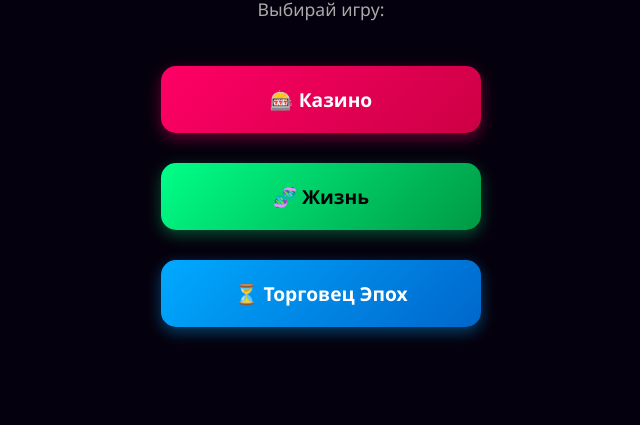
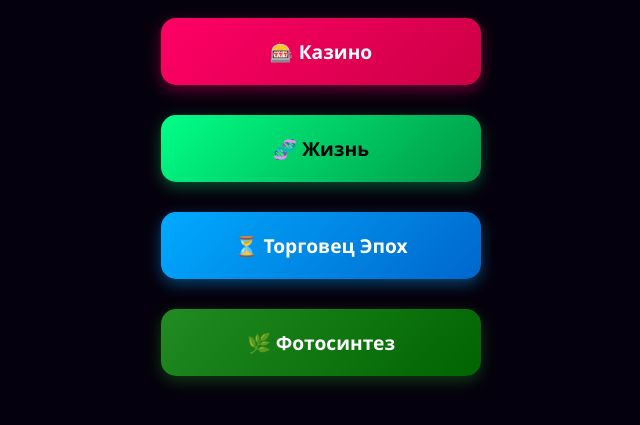
Before and after one commit to Fenrir1502/GooseGames, a plain HTML site: page index.html in a window 1280 px wide. Shown: the part 263-688 px from the top of the page, without its empty margins (319-959 px from the left). Drawn offline with Linux system fonts and the light colour scheme.

Commit message:
Update index.html

```diff
--- a/index.html
+++ b/index.html
@@ -44,7 +44,7 @@
             font-weight: bold;
             text-decoration: none;
             transition: transform 0.2s, box-shadow 0.2s;
-            color: white; /* По умолчанию белый текст */
+            color: white;
         }
         .btn:active {
             transform: scale(0.95);
@@ -68,6 +68,12 @@
             background: linear-gradient(135deg, #00aaff, #0066cc);
             box-shadow: 0 5px 15px rgba(0, 170, 255, 0.4);
         }
+
+        /* Фотосинтез (Темно-зеленый) */
+        .btn-photo {
+            background: linear-gradient(135deg, #228B22, #006400);
+            box-shadow: 0 5px 15px rgba(34, 139, 34, 0.4);
+        }
     </style>
 </head>
 <body>
@@ -77,5 +83,6 @@
     <a href="casino.html" class="btn btn-casino">🎰 Казино</a>
     <a href="life.html" class="btn btn-life">🧬 Жизнь</a>
     <a href="EraTrader.html" class="btn btn-trader">⏳ Торговец Эпох</a>
+    <a href="photosynthesis.html" class="btn btn-photo">🌿 Фотосинтез</a>
 </body>
 </html>
```
